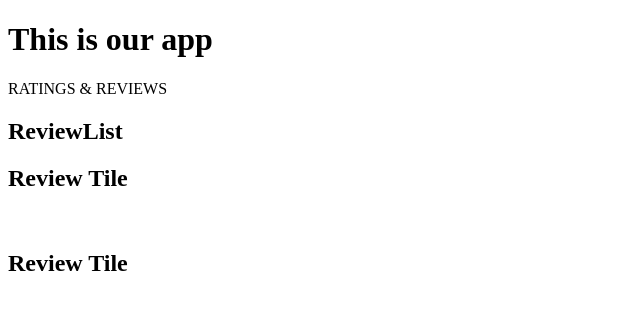
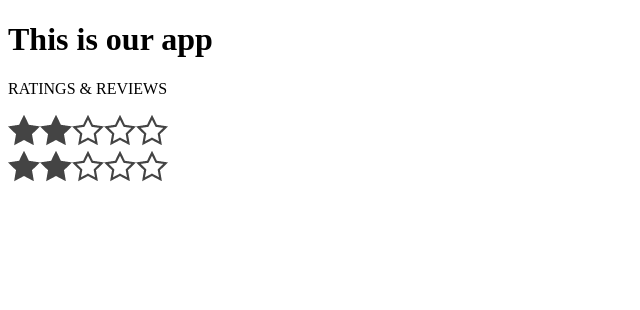
Before and after one commit to tobiasafischer/Project-Catwalk-FEC, a React app: page / in a window 1280 px wide. Shown: the top 310 px of the page, without its empty margins (0-640 px from the left). Built offline with nearby package versions, Linux system fonts and the light colour scheme; the HTML template or start-up script is replaced by a standard one.

Commit message:
Stars.jsx is completed for now

```diff
--- a/client/src/components/R-and-R/components/review-tile.jsx
+++ b/client/src/components/R-and-R/components/review-tile.jsx
@@ -1,4 +1,4 @@
-import { React, useState } from 'react';
+import React, { useState } from 'react';
 import Stars from './stars';
 
 function roundStars(star) {
@@ -7,12 +7,11 @@ function roundStars(star) {
 
 function ReviewTile(props) {
   // refactor to use ref so it only rerenders on stars change --> memoize the roundStars
-  const [stars] = useState(props);
+  const [{ stars }] = useState(props);
   const [starsRounded] = useState(() => roundStars(stars));
-
+  console.log(stars);
   return (
     <div className="review-tile">
-      <h2>Review Tile</h2>
       <Stars stop={20} step={4} fractions={4} initialRating={starsRounded} readonly="true" />
     </div>
   );
--- a/client/src/components/R-and-R/components/reviews-list.jsx
+++ b/client/src/components/R-and-R/components/reviews-list.jsx
@@ -1,4 +1,4 @@
-import { React, useState } from 'react';
+import React, { useState } from 'react';
 import ReviewTile from './review-tile';
 
 // tiles will be [{stars}, {}]
@@ -6,7 +6,7 @@ function renderTiles(tiles) {
   const arrOfTiles = [];
   for (let i = 0; i < tiles.length; i += 1) {
     arrOfTiles.push(
-      <ReviewTile stars={tiles.stars} />,
+      <ReviewTile key={i} stars={tiles[i].stars} />,
     );
   }
   return arrOfTiles;
@@ -18,7 +18,6 @@ function ReviewsList() {
   const [tiles] = useState([{ stars: 2 }, { stars: 2 }]);
   return (
     <div className="reviews-list">
-      <h2>ReviewList</h2>
       {renderTiles(tiles)}
     </div>
   );
--- a/client/src/components/R-and-R/components/stars.jsx
+++ b/client/src/components/R-and-R/components/stars.jsx
@@ -3,15 +3,20 @@ import Rating from 'react-rating';
 import emptyStar from '../../../../../lib/assets/star-empty.png';
 import fullStar from '../../../../../lib/assets/star-full.png';
 
-function renderStars(stop, step, fractions, initialRating, readonly) {
+function Stars(props) {
+  const [{ stop }] = useState(props);
+  const [{ step }] = useState(props);
+  const [{ fractions }] = useState(props);
+  const [{ initialRating }] = useState(props);
+  const [{ readOnly }] = useState(props);
   return (
-    <div id="stars">
+    <div className="stars">
       <Rating
         stop={stop}
         step={step}
         fractions={fractions}
         initialRating={initialRating}
-        readonly={readonly}
+        readonly={readOnly}
         emptySymbol={<img src={emptyStar} className="icon" alt="" />}
         fullSymbol={<img src={fullStar} className="icon" alt="" />}
       />
@@ -19,18 +24,4 @@ function renderStars(stop, step, fractions, initialRating, readonly) {
   );
 }
 
-function Stars(props) {
-  const [stop] = useState(props);
-  const [step] = useState(props);
-  const [fractions] = useState(props);
-  const [initialRating] = useState(props);
-  const [readOnly] = useState(props);
-
-  return (
-    <div className="stars">
-      {renderStars(stop, step, fractions, initialRating, readOnly)}
-    </div>
-  );
-}
-
 export default Stars;
--- a/webpack.config.js
+++ b/webpack.config.js
@@ -11,7 +11,7 @@ module.exports = {
   module: {
     rules: [
       {
-        test: /\.jsx?/,
+        test: /\.(js|jsx)$/,
         exclude: /node_modules/,
         use: {
           loader: 'babel-loader',
@@ -26,4 +26,7 @@ module.exports = {
       },
     ],
   },
+  resolve: {
+    extensions: ['*', '.js', '.jsx'],
+  },
 };
```
Also changed, not shown: 1 other file (tests, documents, lock files or other folders).
